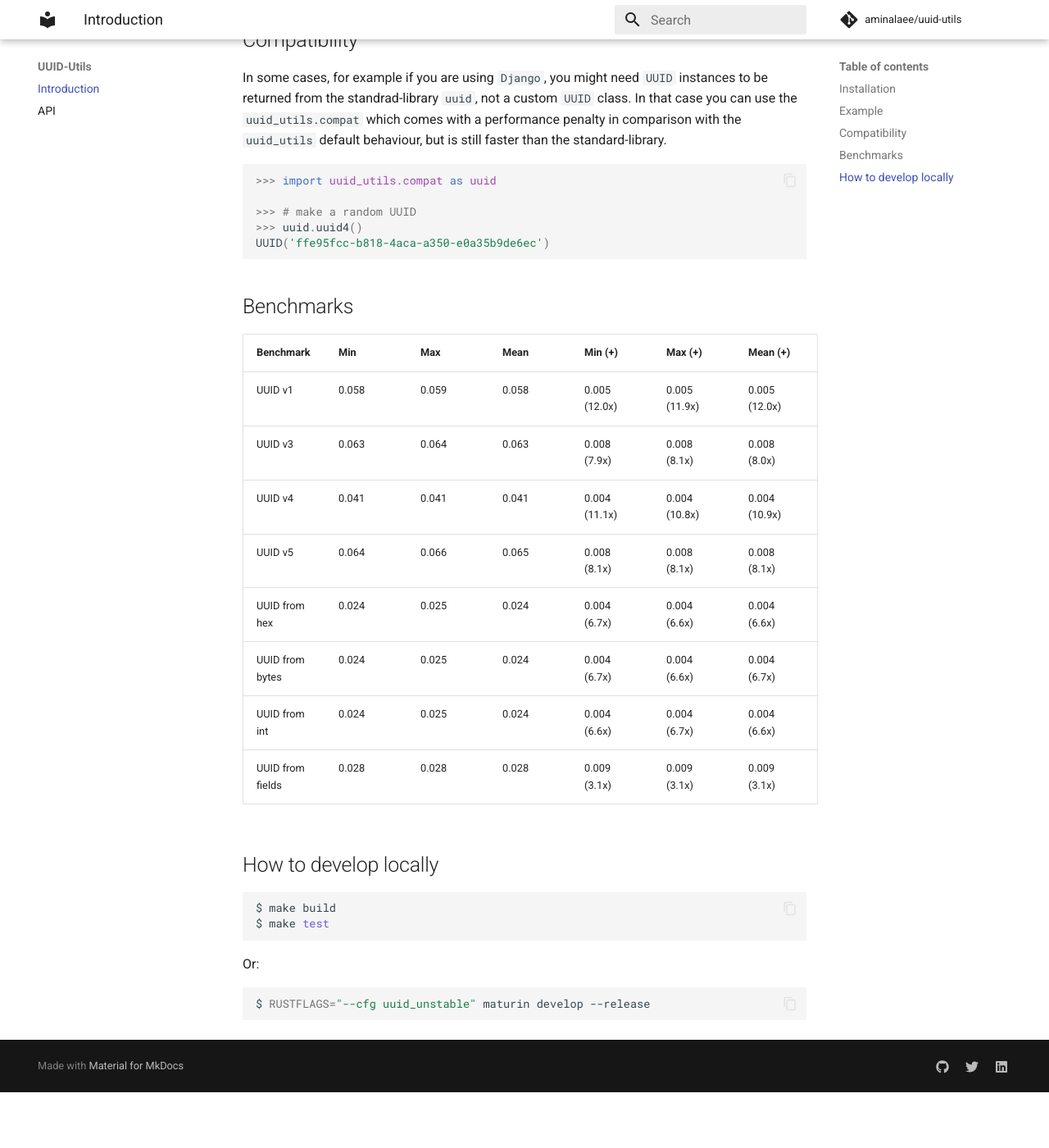
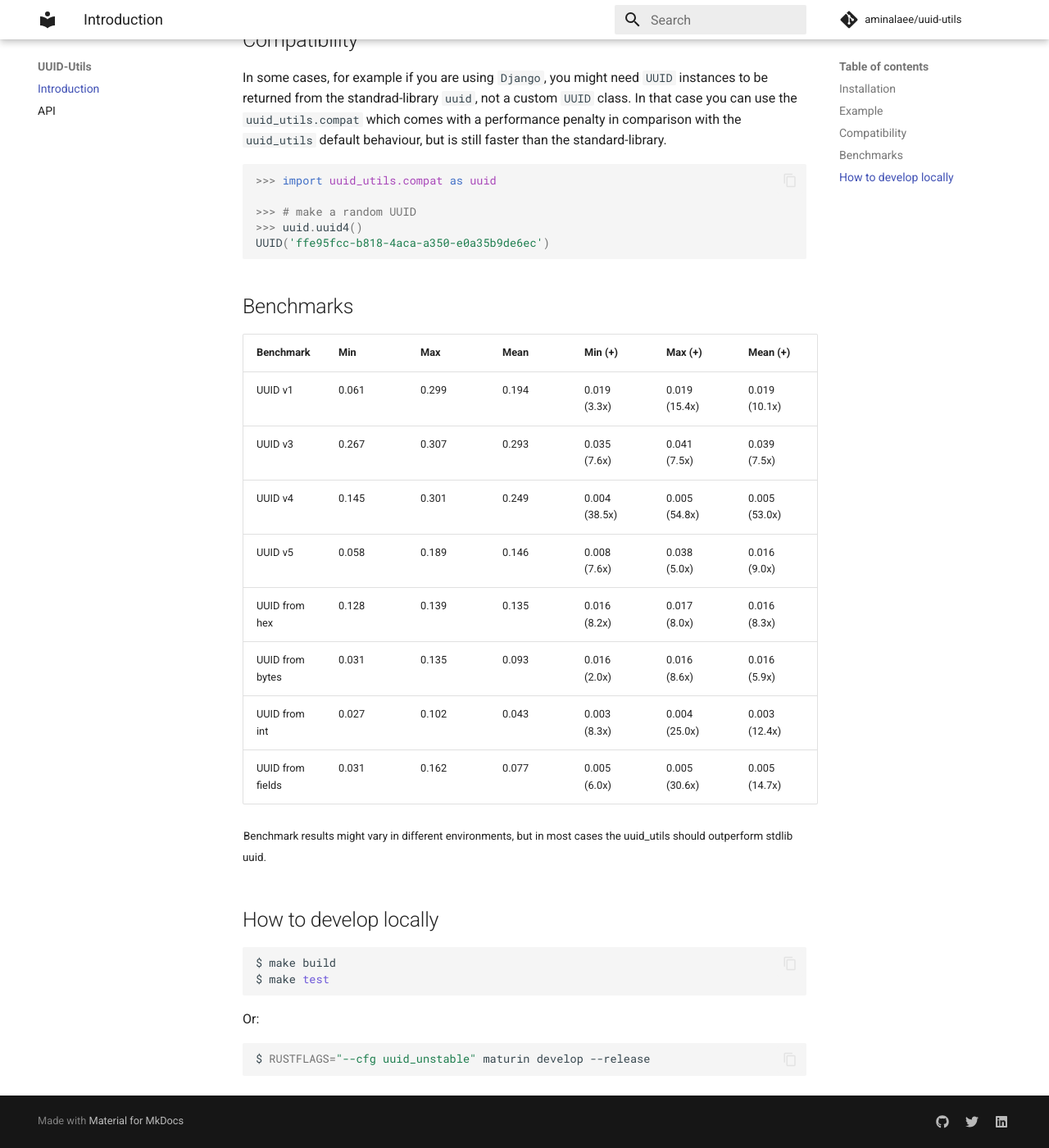
Before and after one commit to aminalaee/uuid-utils, an MkDocs documentation site: the page built from docs/index.md, in a window 1280 px wide and 1400 px high, scrolled down 1417 px. Shown: the whole window at 82% size. Built offline with MkDocs 1.6.1 and Material for MkDocs 9.7.7, drawn with Linux system fonts in a browser that asks for light colours; comment, search, counter and statistics services are not loaded; before the commit the page ends 2749 px from its top, so only the background shows below that.

Commit message:
Update index.md

```diff
--- a/docs/index.md
+++ b/docs/index.md
@@ -80,16 +80,18 @@ UUID('ffe95fcc-b818-4aca-a350-e0a35b9de6ec')
 
 ## Benchmarks
 
-| Benchmark        | Min   | Max   | Mean  | Min (+)       | Max (+)       | Mean (+)      |
-| ---------------- | ----- | ----- | ----- | ------------- | ------------- | ------------- |
-| UUID v1          | 0.058 | 0.059 | 0.058 | 0.005 (12.0x) | 0.005 (11.9x) | 0.005 (12.0x) |
-| UUID v3          | 0.063 | 0.064 | 0.063 | 0.008 (7.9x)  | 0.008 (8.1x)  | 0.008 (8.0x)  |
-| UUID v4          | 0.041 | 0.041 | 0.041 | 0.004 (11.1x) | 0.004 (10.8x) | 0.004 (10.9x) |
-| UUID v5          | 0.064 | 0.066 | 0.065 | 0.008 (8.1x)  | 0.008 (8.1x)  | 0.008 (8.1x)  |
-| UUID from hex    | 0.024 | 0.025 | 0.024 | 0.004 (6.7x)  | 0.004 (6.6x)  | 0.004 (6.6x)  |
-| UUID from bytes  | 0.024 | 0.025 | 0.024 | 0.004 (6.7x)  | 0.004 (6.6x)  | 0.004 (6.7x)  |
-| UUID from int    | 0.024 | 0.025 | 0.024 | 0.004 (6.6x)  | 0.004 (6.7x)  | 0.004 (6.6x)  |
-| UUID from fields | 0.028 | 0.028 | 0.028 | 0.009 (3.1x)  | 0.009 (3.1x)  | 0.009 (3.1x)  |
+|        Benchmark | Min     | Max     | Mean    | Min (+)         | Max (+)         | Mean (+)        |
+|------------------|---------|---------|---------|-----------------|-----------------|-----------------|
+|          UUID v1 | 0.061   | 0.299   | 0.194   | 0.019 (3.3x)    | 0.019 (15.4x)   | 0.019 (10.1x)   |
+|          UUID v3 | 0.267   | 0.307   | 0.293   | 0.035 (7.6x)    | 0.041 (7.5x)    | 0.039 (7.5x)    |
+|          UUID v4 | 0.145   | 0.301   | 0.249   | 0.004 (38.5x)   | 0.005 (54.8x)   | 0.005 (53.0x)   |
+|          UUID v5 | 0.058   | 0.189   | 0.146   | 0.008 (7.6x)    | 0.038 (5.0x)    | 0.016 (9.0x)    |
+|    UUID from hex | 0.128   | 0.139   | 0.135   | 0.016 (8.2x)    | 0.017 (8.0x)    | 0.016 (8.3x)    |
+|  UUID from bytes | 0.031   | 0.135   | 0.093   | 0.016 (2.0x)    | 0.016 (8.6x)    | 0.016 (5.9x)    |
+|    UUID from int | 0.027   | 0.102   | 0.043   | 0.003 (8.3x)    | 0.004 (25.0x)   | 0.003 (12.4x)   |
+| UUID from fields | 0.031   | 0.162   | 0.077   | 0.005 (6.0x)    | 0.005 (30.6x)   | 0.005 (14.7x)   |
+
+<sup>Benchmark results might vary in different environments, but in most cases the uuid_utils should outperform stdlib uuid.</sup><br>
 
 ## How to develop locally
 
```
